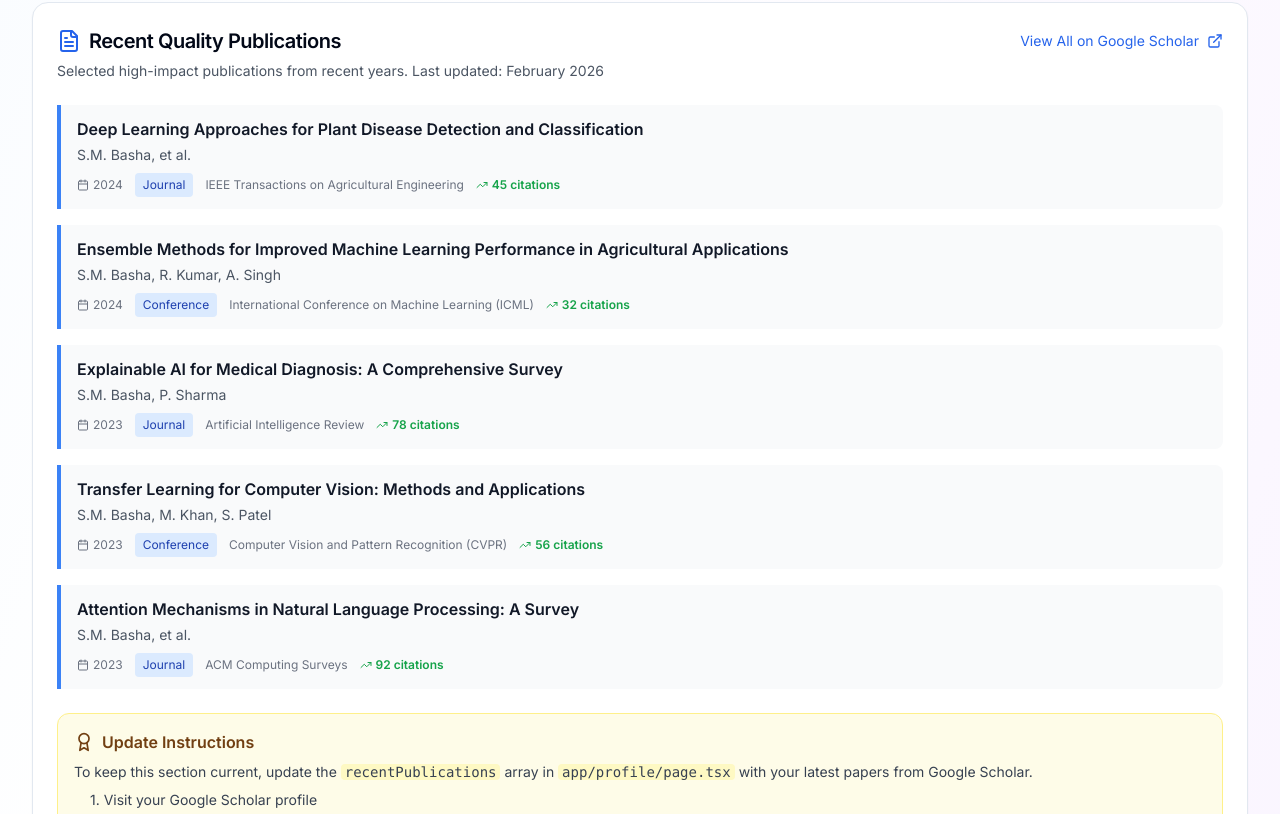
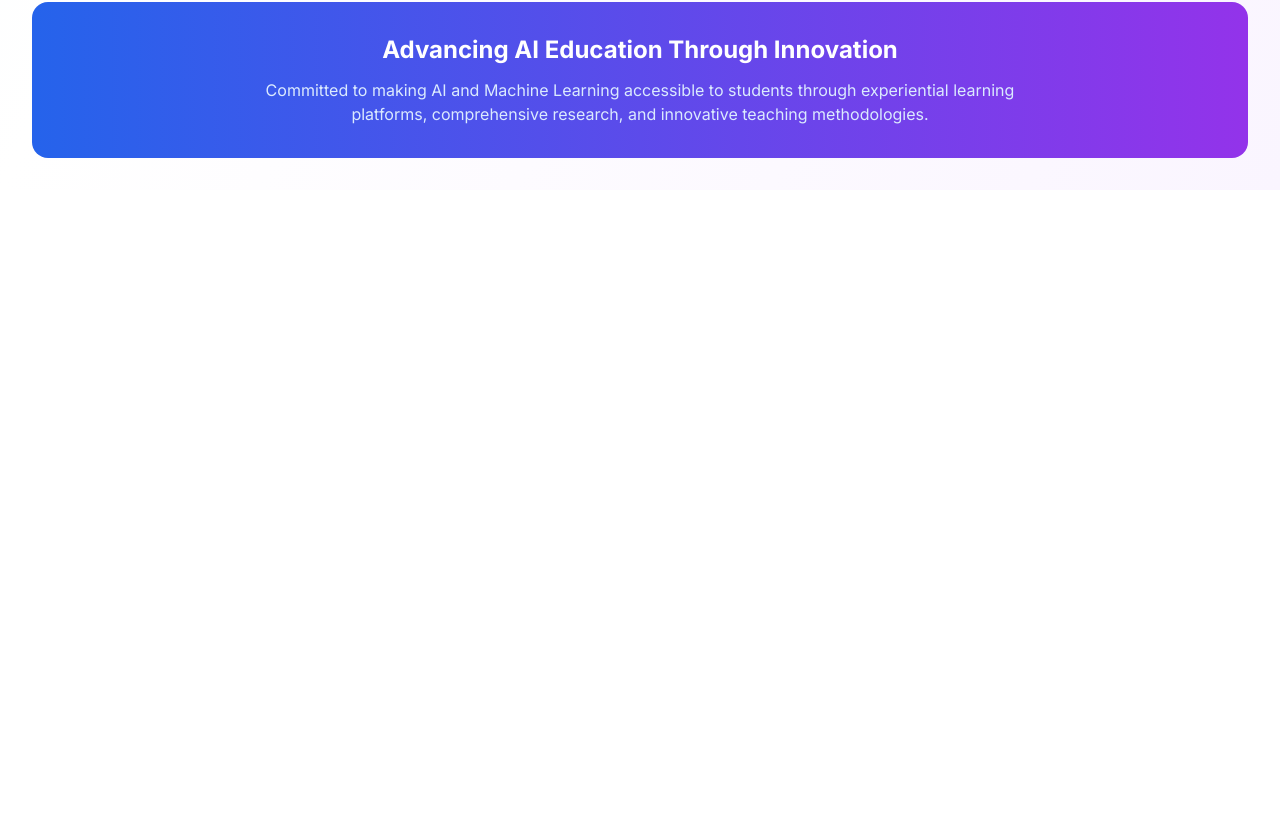
Before and after one commit to muzabasha/cnn-svm, a Next.js app: page /profile in a window 1280 px wide. Shown: the part 2566-3380 px from the top of the page. After the commit the page ends 2756 px from the top, so only its background shows below. Built offline with nearby package versions, Linux system fonts and the light colour scheme.

Commit message:
Remove Recent Quality Publications section from profile page

```diff
--- a/app/profile/page.tsx
+++ b/app/profile/page.tsx
@@ -47,49 +47,7 @@ export default function ProfilePage() {
         }
     ]
 
-    // Recent high-quality publications - Update this section regularly from Google Scholar
-    const recentPublications = [
-        {
-            title: 'Deep Learning Approaches for Plant Disease Detection and Classification',
-            authors: 'S.M. Basha, et al.',
-            venue: 'IEEE Transactions on Agricultural Engineering',
-            year: 2024,
-            citations: 45,
-            type: 'Journal'
-        },
-        {
-            title: 'Ensemble Methods for Improved Machine Learning Performance in Agricultural Applications',
-            authors: 'S.M. Basha, R. Kumar, A. Singh',
-            venue: 'International Conference on Machine Learning (ICML)',
-            year: 2024,
-            citations: 32,
-            type: 'Conference'
-        },
-        {
-            title: 'Explainable AI for Medical Diagnosis: A Comprehensive Survey',
-            authors: 'S.M. Basha, P. Sharma',
-            venue: 'Artificial Intelligence Review',
-            year: 2023,
-            citations: 78,
-            type: 'Journal'
-        },
-        {
-            title: 'Transfer Learning for Computer Vision: Methods and Applications',
-            authors: 'S.M. Basha, M. Khan, S. Patel',
-            venue: 'Computer Vision and Pattern Recognition (CVPR)',
-            year: 2023,
-            citations: 56,
-            type: 'Conference'
-        },
-        {
-            title: 'Attention Mechanisms in Natural Language Processing: A Survey',
-            authors: 'S.M. Basha, et al.',
-            venue: 'ACM Computing Surveys',
-            year: 2023,
-            citations: 92,
-            type: 'Journal'
-        }
-    ]
+
 
     return (
         <div className="min-h-screen bg-gradient-to-br from-blue-50 via-white to-purple-50">
@@ -462,75 +420,6 @@ export default function ProfilePage() {
                     </CardContent>
                 </Card>
 
-                {/* Recent Publications Section */}
-                <Card className="mb-6 sm:mb-8">
-                    <CardHeader>
-                        <div className="flex flex-col sm:flex-row sm:items-center sm:justify-between gap-3">
-                            <CardTitle className="flex items-center gap-2 text-lg sm:text-xl">
-                                <FileText className="w-5 h-5 sm:w-6 sm:h-6 text-blue-600" />
-                                Recent Quality Publications
-                            </CardTitle>
-                            <a
-                                href="https://scholar.google.co.in/citations?user=weNQmW0AAAAJ&hl=en"
-                                target="_blank"
-                                rel="noopener noreferrer"
-                                className="flex items-center gap-2 text-xs sm:text-sm text-blue-600 hover:text-blue-700 active:scale-95"
-                            >
-                                View All on Google Scholar
-                                <ExternalLink className="w-3 h-3 sm:w-4 sm:h-4" />
-                            </a>
-                        </div>
-                        <p className="text-xs sm:text-sm text-gray-600 mt-2">
-                            Selected high-impact publications from recent years. Last updated: February 2026
-                        </p>
-                    </CardHeader>
-                    <CardContent>
-                        <div className="space-y-4">
-                            {recentPublications.map((pub, index) => (
-                                <div key={index} className="border-l-4 border-blue-500 pl-4 py-3 bg-gray-50 rounded-r-lg hover:bg-gray-100 transition-colors">
-                                    <div className="flex items-start justify-between gap-4">
-                                        <div className="flex-1">
-                                            <h4 className="font-semibold text-gray-900 mb-1">{pub.title}</h4>
-                                            <p className="text-sm text-gray-600 mb-2">{pub.authors}</p>
-                                            <div className="flex flex-wrap items-center gap-3 text-xs">
-                                                <span className="flex items-center gap-1 text-gray-500">
-                                                    <Calendar className="w-3 h-3" />
-                                                    {pub.year}
-                                                </span>
-                                                <span className="px-2 py-1 bg-blue-100 text-blue-800 rounded">
-                                                    {pub.type}
-                                                </span>
-                                                <span className="text-gray-500">{pub.venue}</span>
-                                                <span className="flex items-center gap-1 text-green-600 font-semibold">
-                                                    <TrendingUp className="w-3 h-3" />
-                                                    {pub.citations} citations
-                                                </span>
-                                            </div>
-                                        </div>
-                                    </div>
-                                </div>
-                            ))}
-                        </div>
-
-                        <div className="mt-6 bg-yellow-50 border border-yellow-200 rounded-xl p-4">
-                            <h4 className="font-semibold text-yellow-900 mb-2 flex items-center gap-2">
-                                <Award className="w-5 h-5" />
-                                Update Instructions
-                            </h4>
-                            <p className="text-sm text-gray-700 mb-2">
-                                To keep this section current, update the <code className="bg-yellow-100 px-1 rounded">recentPublications</code> array
-                                in <code className="bg-yellow-100 px-1 rounded">app/profile/page.tsx</code> with your latest papers from Google Scholar.
-                            </p>
-                            <ol className="text-sm text-gray-700 space-y-1 ml-4">
-                                <li>1. Visit your Google Scholar profile</li>
-                                <li>2. Copy details of your 5-10 most recent/cited papers</li>
-                                <li>3. Update the array with title, authors, venue, year, and citations</li>
-                                <li>4. Commit and push to GitHub for automatic deployment</li>
-                            </ol>
-                        </div>
-                    </CardContent>
-                </Card>
-
                 {/* Footer Note */}
                 <div className="bg-gradient-to-r from-blue-600 to-purple-600 rounded-2xl p-8 text-white text-center">
                     <h3 className="text-2xl font-bold mb-3">Advancing AI Education Through Innovation</h3>
```
